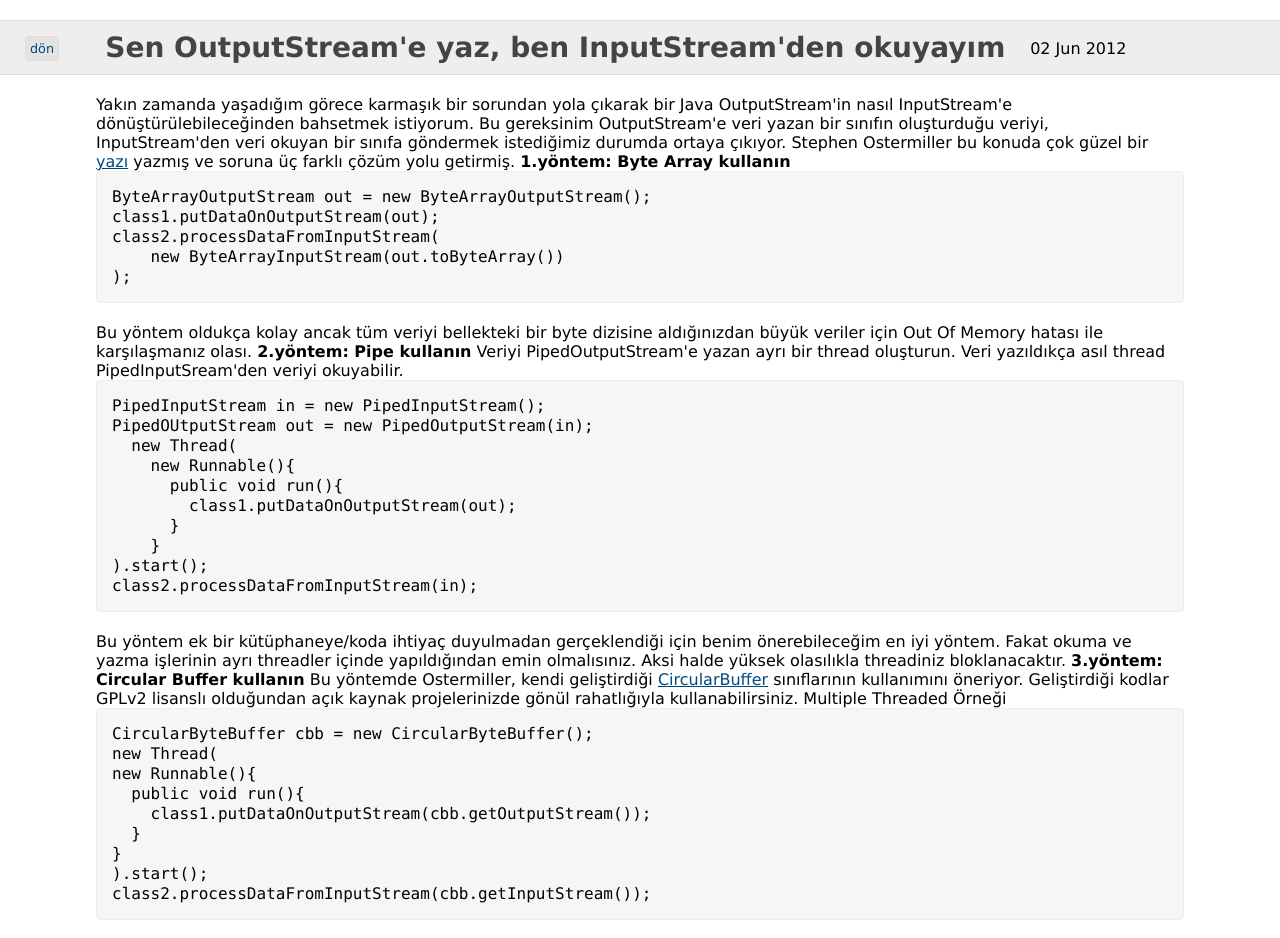
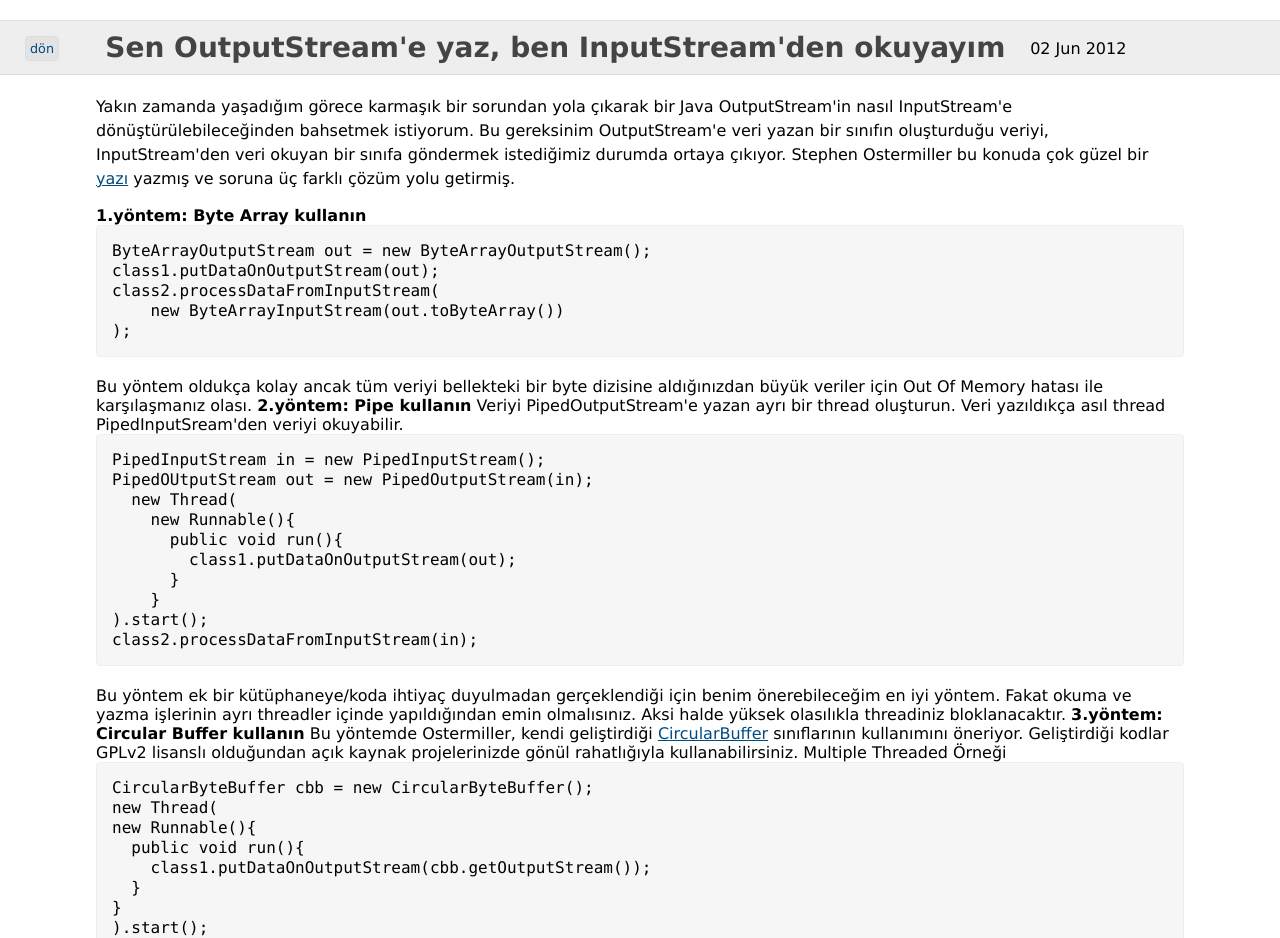
Before and after one commit to fehmicansaglam/fehmicansaglam.github.com, a Jekyll site: the page built from _posts/2012-06-02-sen-outputstreame-yaz-ben-inputstreamden-okuyayim.html, in a window 1280 px wide. Shown: the top 938 px of the page. Built offline with Jekyll 4.4.1, drawn with Linux system fonts in a browser that asks for light colours; nearby versions of some CDN libraries; comment, search, counter and statistics services are not loaded.

Commit message:
Try removing tags

```diff
--- a/_layouts/post.html
+++ b/_layouts/post.html
@@ -13,7 +13,6 @@
   })();
 </script>
 <title>{{ page.title }}</title>
-</head>
 <div id="title"><a href="/" id="home">dön</a><h1>{{ page.title  | xml_escape }}</h1><span> {{ page.date | date_to_string }}</div>
 <div id="a">{{ content }}</div>
 <div id="comments" class="section">
--- a/_posts/2012-06-02-sen-outputstreame-yaz-ben-inputstreamden-okuyayim.html
+++ b/_posts/2012-06-02-sen-outputstreame-yaz-ben-inputstreamden-okuyayim.html
@@ -2,7 +2,9 @@
 layout: post
 title: "Sen OutputStream'e yaz, ben InputStream'den okuyayım"
 ---
+<p>
 Yakın zamanda yaşadığım görece karmaşık bir sorundan yola çıkarak bir Java OutputStream'in nasıl InputStream'e dönüştürülebileceğinden bahsetmek istiyorum. Bu gereksinim OutputStream'e veri yazan bir sınıfın oluşturduğu veriyi, InputStream'den veri okuyan bir sınıfa göndermek istediğimiz durumda ortaya çıkıyor. Stephen Ostermiller bu konuda çok güzel bir <a href="http://ostermiller.org/convert_java_outputstream_inputstream.html">yazı</a> yazmış ve soruna üç farklı çözüm yolu getirmiş.
+</p>
 
 <strong>1.yöntem: Byte Array kullanın</strong>
 <pre>
--- a/ben.html
+++ b/ben.html
@@ -1,16 +1,10 @@
 <!DOCTYPE html>
-<html>
-  <head>
 <meta http-equiv="Content-Type" content="text/html; charset=utf-8">
 <link href="/assets/about.css" rel="stylesheet" type="text/css">
 <title>Fehmi Can Sağlam</title>
-  </head>
-  <body>
 <a href="/" id="home">dön</a>
 <div id="content">
   <p>Biraz duygusal, bazen karamsar, biraz alkolik, bazen konuşkan, kelimelerle arası iyi olan, kod yazan, 4Primes kurucularından, aynı şirkette CTO olarak görev yapan biriyim. 4Primes’ın her geçen gün büyüyor oluşunu dışarıdan biriymiş gibi şaşkınlıkla izlemekle meşgulüm bu aralar.
   Ara ara kişisel blogumda, nadiren de 4Primes Blog‘da yazmaktayım. Vakit buldukça son tutkum Play! Framework hakkında screencastler hazırlıyorum. Yıllar önce yazmaya başlayıp hala bitiremediğim bir romanım da var. “Yeter artık! Sen bırak, ben bitireyim” diyen olursa kendileri şurada.
   Bir de şunlar var ki ruh sağlığı kararlı olmayanlara tavsiye etmiyoruz. Ruh sağlığı kararlı olanlara da tavsiye etmiyoruz ya neyse…</p>
 </div>
-  </body>
-</html>
--- a/index.html
+++ b/index.html
@@ -10,7 +10,6 @@
 body{width:920px;margin:auto;font-family:Tahoma,Arial,Helvetica,sans-serif;background: #F7F7F7;}a{color:#047}a:hover{color:#c51}
 p{float:right}ul{list-style:none;padding:0}a,li{padding:15px}
 </style>
-</head>
 <p><a href=ben.html>ben</a><a href=//github.com/canavar>github</a><a href=//twitter.com/fehmicansaglam>twitter</a><a href=mailto:fehmican.saglam@gmail.com>email</a><a href=//formspring.me/fehmicansaglam>formspring</a></p>
 <h1>Fehmi Can Sağlam</h1>
-<ul>{% for post in site.posts %}<li>{{ post.date | date_to_string | replace: '01 ', '1 ' | replace: '02 ', '2 ' | replace: '03 ', '3 ' | replace: '04 ', '4 ' | replace: '05 ', '5 ' | replace: '06 ', '6 ' | replace: '07 ', '7 ' | replace: '08 ', '8 ' | replace: '09 ', '9 ' }}<a href={{ post.url | replace_first: '/', ''}}>{{ post.title | escape}}</a>{% endfor %}</ul>
+<ul>{% for post in site.posts %}<li>{{ post.date | date_to_string | replace: '01 ', '1' | replace: '02 ', '2' | replace: '03 ', '3' | replace: '04 ', '4' | replace: '05 ', '5' | replace: '06 ', '6' | replace: '07 ', '7' | replace: '08 ', '8' | replace: '09 ', '9' }}<a href={{ post.url | replace_first: '/', ''}}>{{ post.title | escape}}</a>{% endfor %}</ul>
```
Lines whose indentation alone changed are shown as unchanged.
